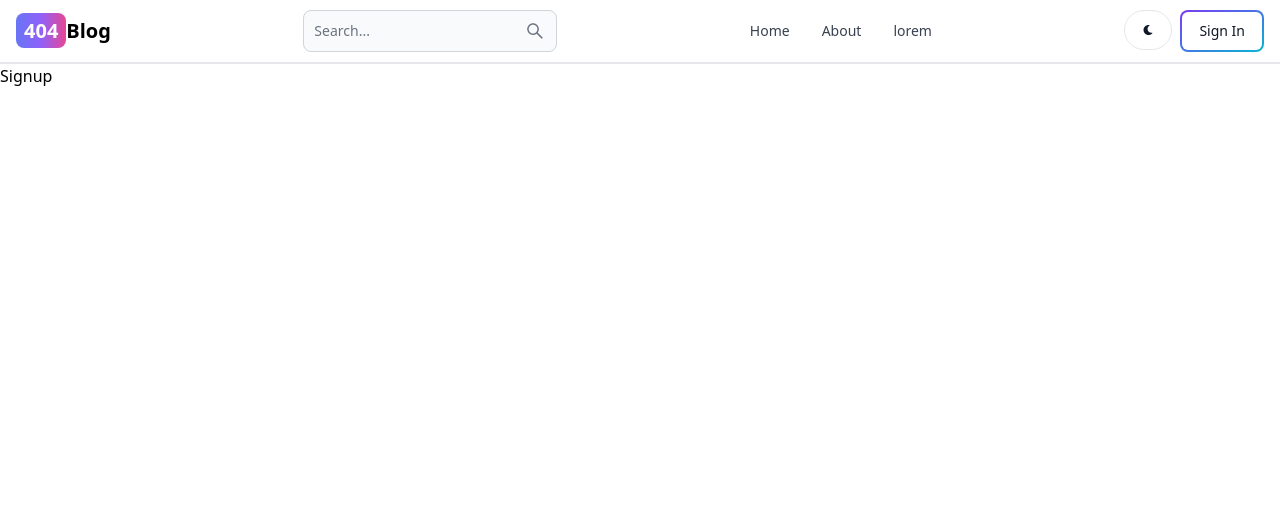
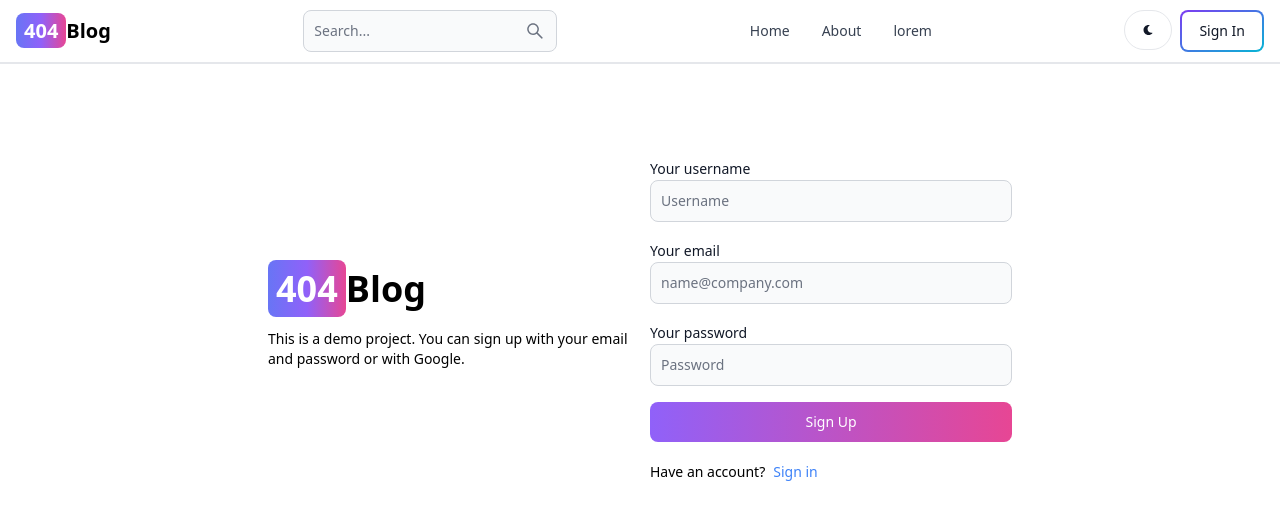
Before and after one commit to marinanc/mern-blog, a React (Vite) app in the folder client/: page /signup in a window 1280 px wide. Shown: the top 520 px of the page. Built offline with nearby package versions, Linux system fonts and the light colour scheme.

Commit message:
Create signup page UI

```diff
--- a/client/src/pages/Signup.jsx
+++ b/client/src/pages/Signup.jsx
@@ -1,7 +1,48 @@
+import { Button, Label, TextInput } from 'flowbite-react'
 import React from 'react'
+import { Link } from 'react-router-dom'
 
 export default function Signup() {
   return (
-    <div>Signup</div>
+    <div className='min-h-screen mt-20'>
+      <div className='flex p-3 max-w-3xl mx-auto flex-col md:flex-row md:items-center gap-5'>
+
+        {/* left */}
+        <div className='flex-1'>
+          <Link to="/" className='font-bold dark:text-white text-4xl'>
+              <span className='px-2 py-1 bg-gradient-to-r from-indigo-500 via-purple-500 to-pink-500 rounded-lg text-white'>404</span>
+              Blog
+          </Link>
+          <p className='text-sm mt-5'>
+            This is a demo project. You can sign up with your email and password or with Google.
+          </p>
+        </div>
+
+        {/* right */}
+        <div className='flex-1'>
+          <form className='flex flex-col gap-4'>
+            <div>
+              <Label value='Your username' />
+              <TextInput type='text' placeholder='Username' id='username' required />
+            </div>
+            <div>
+              <Label value='Your email' />
+              <TextInput type='email' placeholder='name@company.com' id='email' required />
+            </div>
+            <div>
+              <Label value='Your password' />
+              <TextInput type='text' placeholder='Password' id='password' required />
+            </div>
+            <Button gradientDuoTone='purpleToPink' type='submit'>Sign Up</Button>
+          </form>
+          <div className='flex gap-2 text-sm mt-5'>
+            <span>Have an account?</span>
+            <Link to='/signin' className='text-blue-500'>
+              Sign in
+            </Link>
+          </div>
+        </div>
+      </div>
+    </div>
   )
 }
```
